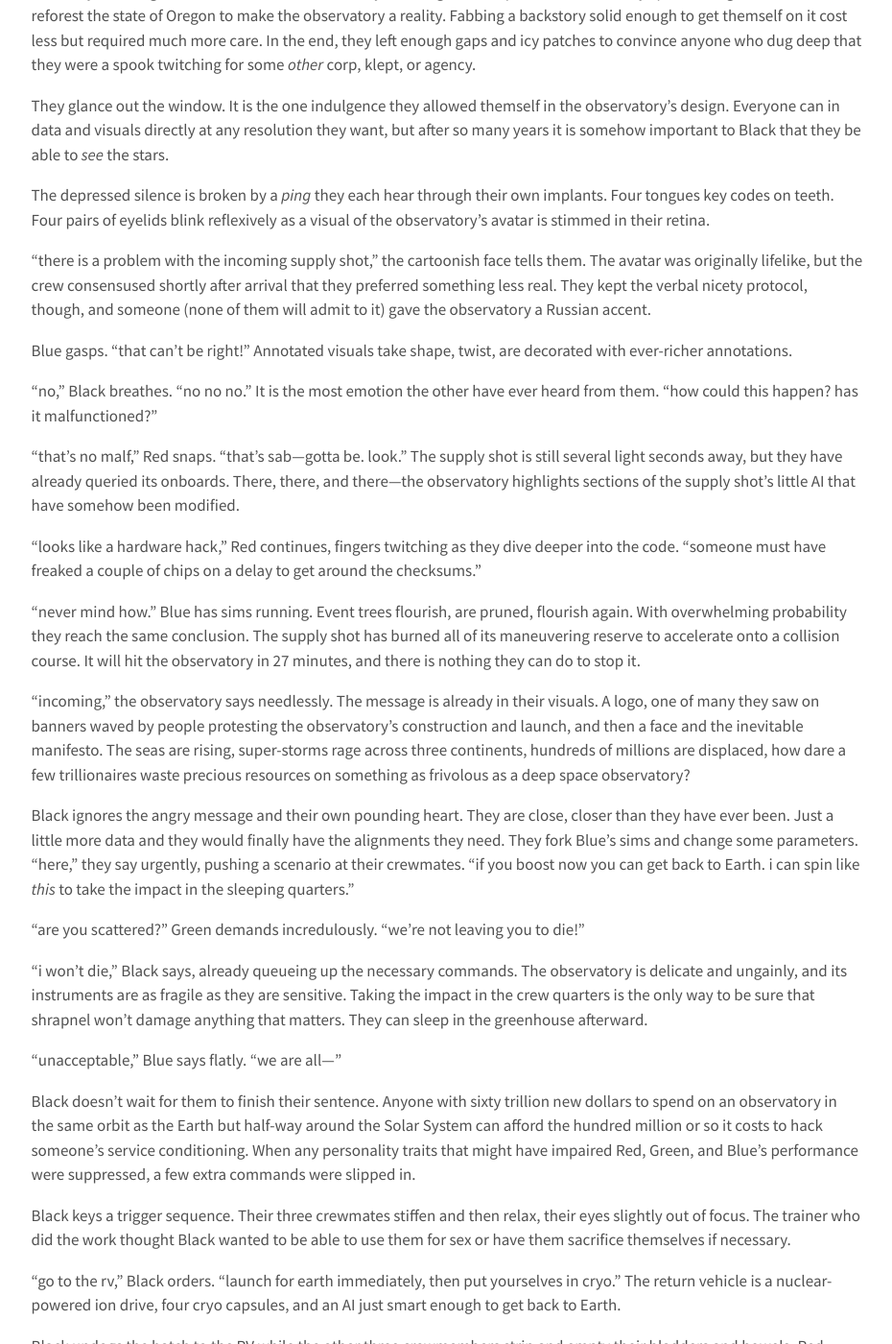
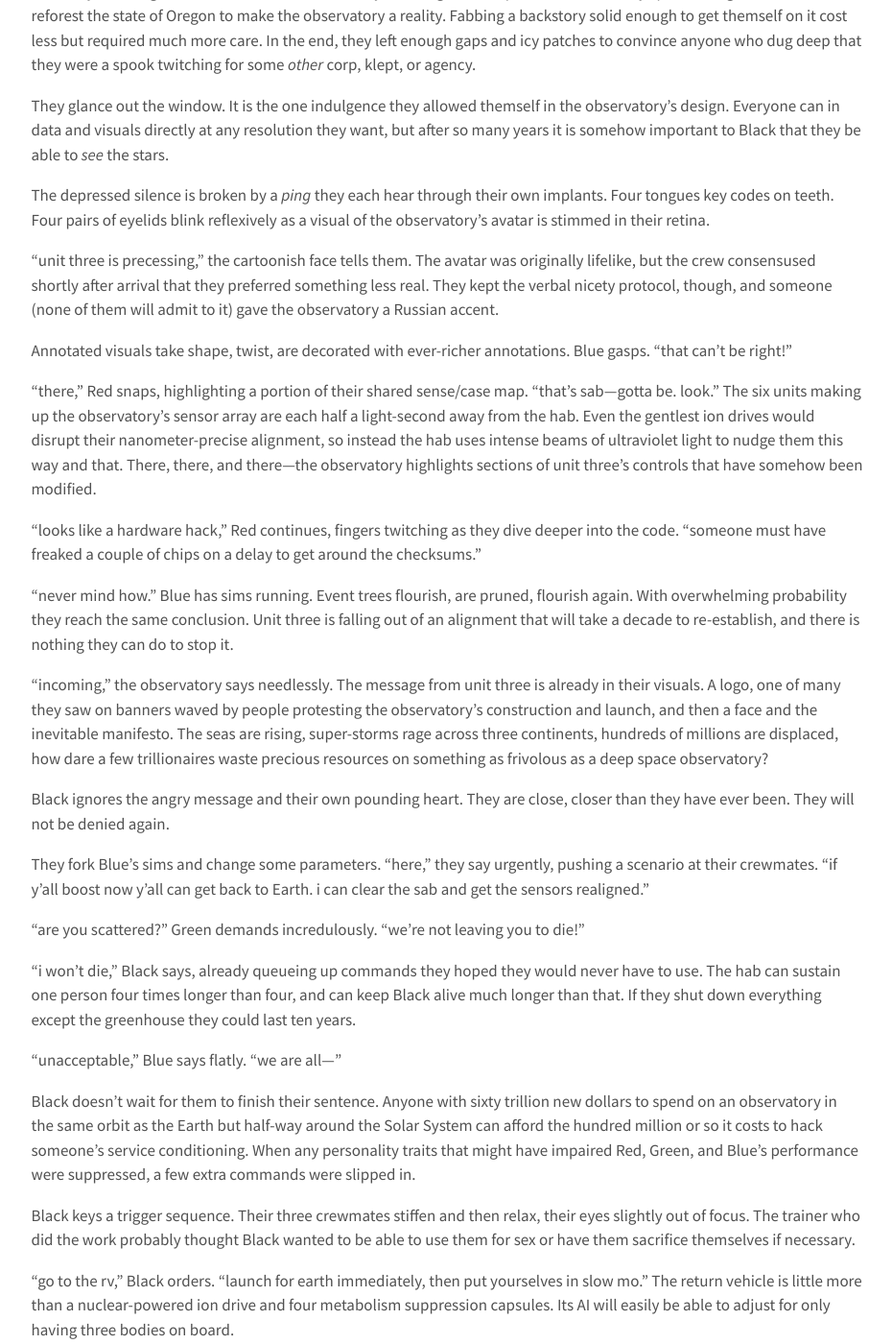
Before and after one commit to gvwilson/sensibleadventures, a Jekyll site: the page built from short-stories/arecibo.md, in a window 1280 px wide and 1400 px high, scrolled down 11490 px. Shown: the whole window at 96% size, without its empty margins (174-1104 px from the left). Built offline with Jekyll 4.4.1, drawn with Linux system fonts in a browser that asks for light colours; nearby versions of some CDN libraries; some of the changed text lies outside the part shown.

Commit message:
Rewriting section

```diff
--- a/short-stories/arecibo.md
+++ b/short-stories/arecibo.md
@@ -899,7 +899,7 @@
 <!-- Whoever tries to stop him, he injures himself (again, he realizes, it must be again) and puts himself in a hibernation pod. -->
 <!-- He has little fuel, so his trajectory is slow and complicated, but he has had practice with celestial calculations. -->
 
-"have you inned this emma's blurb?" Red asks.
+"have y'all inned this emma's blurb?" Red asks.
 "the seawall failed again."
 
 They don't need to say which seawall---they were born and raised in Manhattan.
@@ -941,7 +941,7 @@
 Four tongues key codes on teeth.
 Four pairs of eyelids blink reflexively as a visual of the observatory's avatar is stimmed in their retina.
 
-"there is a problem with the incoming supply shot,"
+"unit three is precessing,"
 the cartoonish face tells them.
 The avatar was originally lifelike,
 but the crew consensused shortly after arrival
@@ -949,22 +949,20 @@
 They kept the verbal nicety protocol, though,
 and someone (none of them will admit to it) gave the observatory a Russian accent.
 
+Annotated visuals take shape, twist, are decorated with ever-richer annotations.
 Blue gasps.
 "that can't be right!"
-Annotated visuals take shape, twist, are decorated with ever-richer annotations.
 
-"no," Black breathes.
-"no no no."
-It is the most emotion the other have ever heard from them.
-"how could this happen?
-has it malfunctioned?"
-
-"that's no malf," Red snaps.
+"there," Red snaps,
+highlighting a portion of their shared sense/case map.
 "that's sab---gotta be.
 look."
-The supply shot is still several light seconds away,
-but they have already queried its onboards.
-There, there, and there---the observatory highlights sections of the supply shot's little AI
+The six units making up the observatory's sensor array are each
+half a light-second away from the hab.
+Even the gentlest ion drives would disrupt their nanometer-precise alignment,
+so instead the hab uses intense beams of ultraviolet light
+to nudge them this way and that.
+There, there, and there---the observatory highlights sections of unit three's controls
 that have somehow been modified.
 
 "looks like a hardware hack," Red continues,
@@ -975,12 +973,11 @@
 Blue has sims running.
 Event trees flourish, are pruned, flourish again.
 With overwhelming probability they reach the same conclusion.
-The supply shot has burned all of its maneuvering reserve to accelerate onto a collision course.
-It will hit the observatory in 27 minutes,
+Unit three is falling out of an alignment that will take a decade to re-establish,
 and there is nothing they can do to stop it.
 
 "incoming," the observatory says needlessly.
-The message is already in their visuals.
+The message from unit three is already in their visuals.
 A logo,
 one of many they saw on banners waved by people protesting the observatory's construction and launch,
 and then a face and the inevitable manifesto.
@@ -992,24 +989,24 @@
 Black ignores the angry message and their own pounding heart.
 They are close,
 closer than they have ever been.
-Just a little more data and they would finally have the alignments they need.
+They will not be denied again.
+
 They fork Blue's sims and change some parameters.
 "here," they say urgently,
 pushing a scenario at their crewmates.
-"if you boost now you can get back to Earth.
-i can spin like *this* to take the impact in the sleeping quarters."
+"if y'all boost now y'all can get back to Earth.
+i can clear the sab and get the sensors realigned."
 
 "are you scattered?"
 Green demands incredulously.
 "we're not leaving you to die!"
 
 "i won't die," Black says,
-already queueing up the necessary commands.
-The observatory is delicate and ungainly,
-and its instruments are as fragile as they are sensitive.
-Taking the impact in the crew quarters is the only way to be sure
-that shrapnel won't damage anything that matters.
-They can sleep in the greenhouse afterward.
+already queueing up commands they hoped they would never have to use.
+The hab can sustain one person four times longer than four,
+and can keep Black alive much longer than that.
+If they shut down everything except the greenhouse
+they could last ten years.
 
 "unacceptable,"
 Blue says flatly.
@@ -1025,15 +1022,15 @@
 Black keys a trigger sequence.
 Their three crewmates stiffen and then relax,
 their eyes slightly out of focus.
-The trainer who did the work thought Black wanted to be able to use them for sex
+The trainer who did the work probably thought Black wanted to be able to use them for sex
 or have them sacrifice themselves if necessary.
 
 "go to the rv," Black orders.
 "launch for earth immediately,
-then put yourselves in cryo."
-The return vehicle is a nuclear-powered ion drive,
-four cryo capsules,
-and an AI just smart enough to get back to Earth.
+then put yourselves in slow mo."
+The return vehicle is little more than a nuclear-powered ion drive
+and four metabolism suppression capsules.
+Its AI will easily be able to adjust for only having three bodies on board.
 
 Black undogs the hatch to the RV
 while the other three crewmembers strip and empty their bladders and bowels.
@@ -1041,36 +1038,41 @@
 They busy themselvs with tubes and leads.
 
 Blue hesitates.
-For a moment Black thinks the conditioning hasn't worked,
-but they just say, "good luck,"
+For a moment Black thinks the conditioning is going to break,
+but they just say, "good luck"
 and then they too are gone.
 
-There is a faint *clonk* as the RV disengages its clamps.
+There is a faint *clonk* as the RV unclamps
+and a deeper *thrum* as superconducting magnets fling it away.
 Black closes their eyes and watches it leave.
 A bright arc decorated with information traces its path away from the observatory.
-Another arc shows the incoming supply shot.
-Black wills commands to the AI.
-The instruments cannot be moved too quickly---it would cost them months to recalibrate
-the micrometer-accurate spacing of the fractal antenna arrays,
-and they no longer have months of reserves.
-All they can do is turn the observatory module itself to put it in harm's way
-and seal the internal hatches.
 
-Fifteen seconds.
-Ten.
-Five.
-Black takes a deep breath.
+*It takes a little over 49 million seconds for the return vehicle to reach Earth.
+By the time it does,
+a cascading Kessler event has turned low Earth orbit into a hellscape of shrapnel.
+The RV parks itself in geosynchronous orbit over Sulawesi
+and waits for instructions that never come.
+One by one the artificially slow heartbeats of its passengers go still.*
+
+*Black never knows their fate, though they suspect.
+The loss of space accelerates the collapse on the surface.
+The last wild colony of bees dies on the same day that unit three comes back online.
+Four years and a yottabyte of data later,
+as Black is fighting a mutant fungus that threatens the delicate balance of life in the greenhouse,
+the last ground-based observatory on Earth is destroyed
+by a class 4 volcanic eruption.
+Three years after that,
+Black's feeds from the planet go dark.*
 
 <div align="center">* * *</div>
 
 **Nowhere / nowhen**
 
-
-
 <div align="center">* * *</div>
 
-**Novy Urengoy / Actual**
+**Zapolyarny / Actual**
 <!-- 3020 CE -->
+<!-- Now a port on an arm of the Kara Sea -->
 <!-- Sky is full of junk - hard to see the stars clearly. -->
 <!-- Joins a semi-religious tree-planting brigade - not the only one with mods. First mention of friends. -->
 
```
